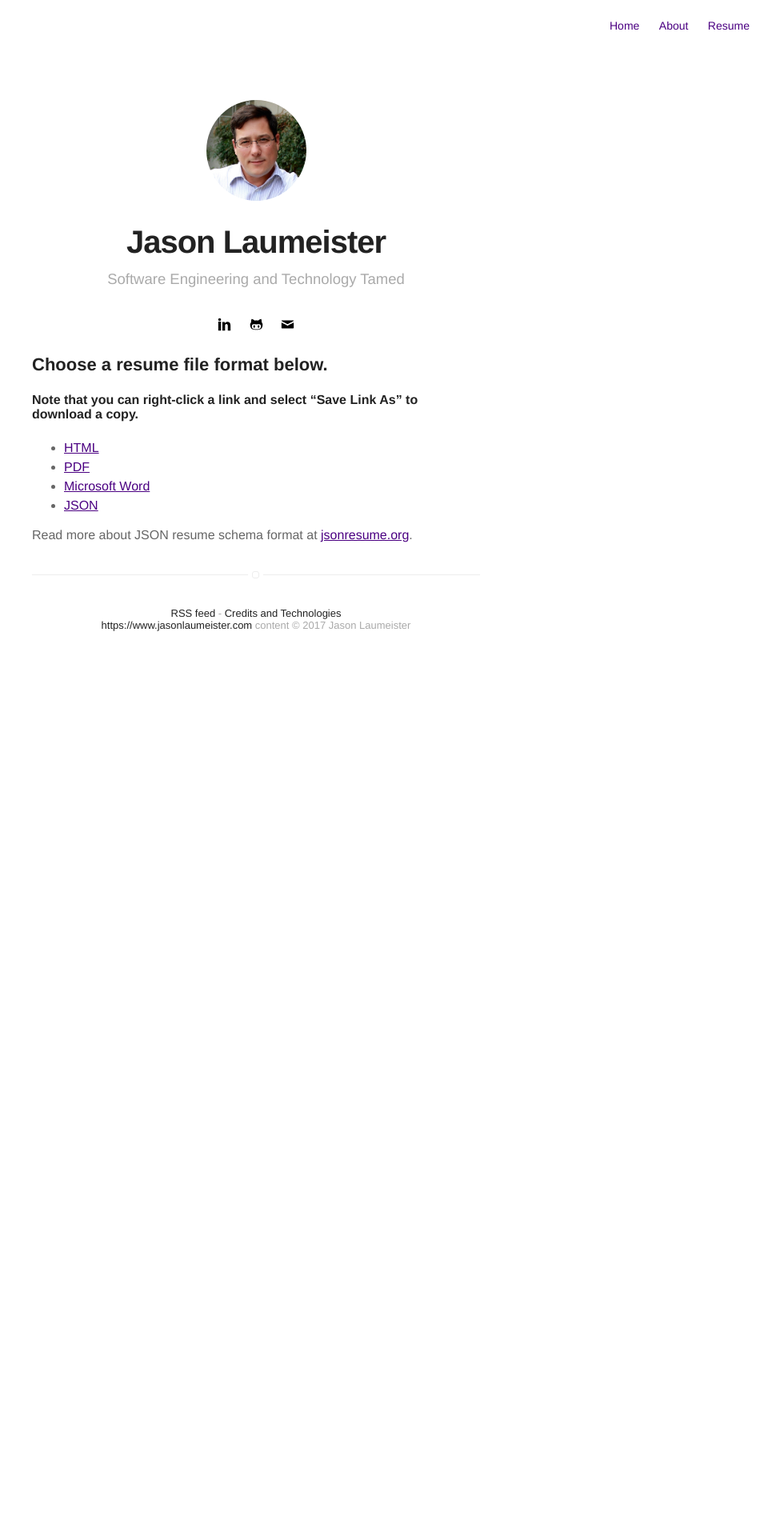
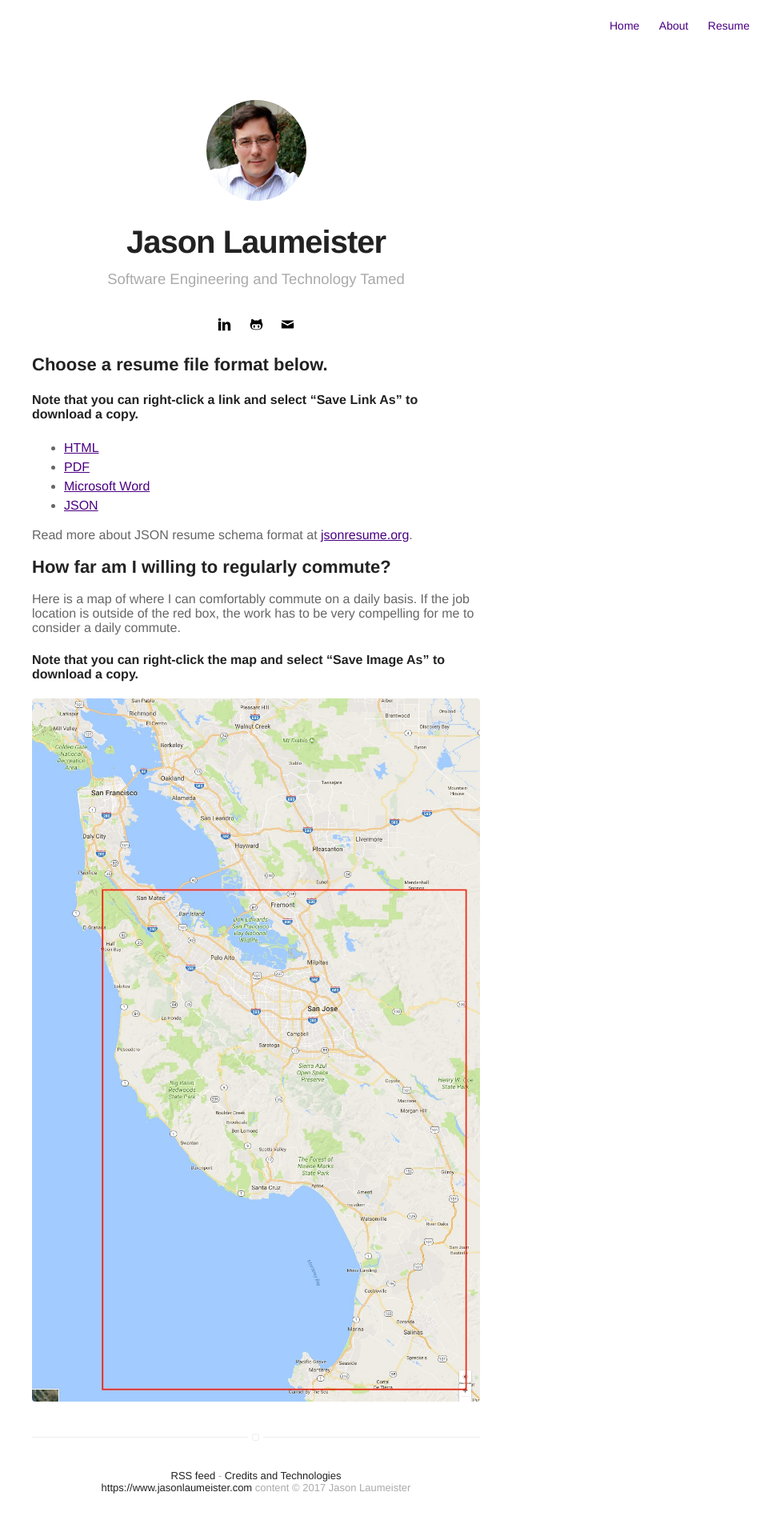
Before and after one commit to jason-laumeister/jason-laumeister.github.io, a Jekyll site: the page built from resume/index.md, in a window 1280 px wide. Shown: the whole page at 80% size, without its empty margins (320-1280 px from the left). Built offline with Jekyll 4.4.1, drawn with Linux system fonts in a browser that asks for light colours; nearby versions of some CDN libraries; before the commit the page ends 900 px from its top, so only the background shows below that.

Commit message:
add commute map

```diff
--- a/_config.yml
+++ b/_config.yml
@@ -5,6 +5,11 @@ bio: Software Engineering and Technology Tamed
 # title meta for google search
 google-title: Jason Laumeister
 google-description: Software Engineering and Architecture, Engineering Project and Team Management, Professional Services and Technical Consulting
+
+# SEO
+seo:
+    name: Jason Laumeister
+    type: Person
 
 # twitter summary info
 description: Software Engineering and Technology Tamed
--- a/resume/index.md
+++ b/resume/index.md
@@ -13,3 +13,11 @@ title: Resume of Jason Laumeister
 * [JSON](resume-jason-laumeister.json)
 
 Read more about JSON resume schema format at [jsonresume.org](https://jsonresume.org/schema/).
+
+## How far am I willing to regularly commute?
+
+Here is a map of where I can comfortably commute on a daily basis. If the job location is outside of the red box, the work has to be very compelling for me to consider a daily commute.
+
+#### Note that you can right-click the map and select "Save Image As" to download a copy.
+
+<img class="selfie" alt="commute map" src="commute-map-outlined.jpg" />
```
Also changed, not shown: about.md (+3 -0 lines), resume/commute-map-outlined.jpg (added).
